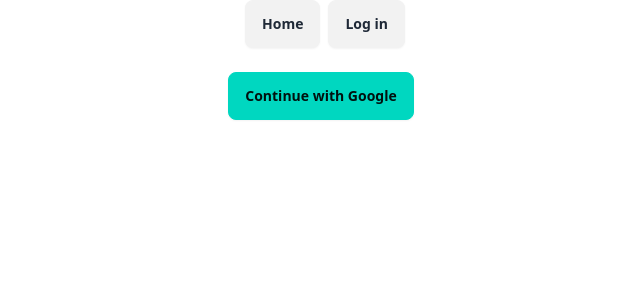
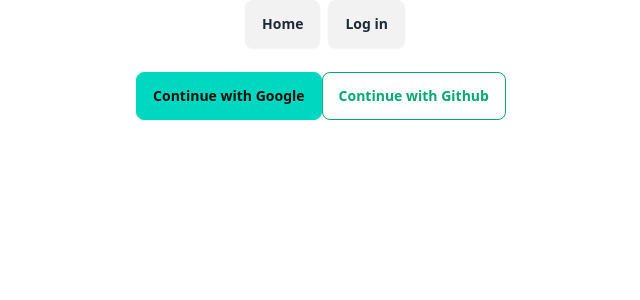
Before and after one commit to ALNoman78/firebase-auth, a React app: page /login in a window 1280 px wide. Shown: the top 300 px of the page, without its empty margins (319-959 px from the left). Built offline with nearby package versions, Linux system fonts and the light colour scheme; the HTML template or start-up script is replaced by a standard one.

Commit message:
github authorization added

```diff
--- a/src/components/Login/Login.jsx
+++ b/src/components/Login/Login.jsx
@@ -1,44 +1,53 @@
-import { GoogleAuthProvider, signInWithPopup, signOut } from "firebase/auth"
+import { GithubAuthProvider, GoogleAuthProvider, signInWithPopup, signOut } from "firebase/auth"
 import auth from "../../firebase.init"
-import { useState } from "react"
+import { useDebugValue, useState } from "react"
 
 
 const Login = () => {
+    const [user , setUser] = useState(null)
 
-    const provider = new GoogleAuthProvider
-    const [user, setUser] = useState(null)
-
+    const googleProvider = new GoogleAuthProvider()
+    const githubProvider = new GithubAuthProvider()
     const handleGoogleSignIn = () => {
-        signInWithPopup(auth, provider)
+        signInWithPopup(auth , googleProvider)
         .then((request) => {
-                console.log(request.user)
+            console.log(request);
             setUser(request.user)
         })
-            .catch((error) => {
-                console.log('Error', error)
-                setUser(null)
-            })
+        .catch(error => console.log(error))
     }
 
     const handleSignOut = () => {
         signOut(auth)
-            .then((resutl) => {
-                console.log('Sign out successful', resutl);
+        .then(() => {
+            console.log('successful')
             setUser(null)
         })
-            .catch((error) => {
+        .catch(error => {
             console.log(error)
         })
+    }
+    const handleGithubSignIn = () => {
+        signInWithPopup(auth , githubProvider)
+        .then((result => {
+            // const credential = GithubAuthProvider.credentialFromResult(result)
+            console.log(result.user)
+            setUser(result.user)
+        }))
+        .catch(error => console.log(error))
     }
     return (
         <div className="flex justify-center my-6">
             {/* <button onClick={handleGoogleSignIn} className="btn btn-accent">Continue with Google</button> */}
             {
                 user ?
-                    <button onClick={handleSignOut} className="btn ml-3 btn-error">Sign Out</button> :
+                    <button onClick={handleSignOut} className="btn ml-3 btn-error">Sign Out</button>
+                    :
+                    <div>
                         <button onClick={handleGoogleSignIn} className="btn btn-accent">Continue with Google</button>
+                        <button onClick={handleGithubSignIn} className="btn btn-outline btn-success">Continue with Github</button>
+                    </div>
             }
-            {/* <button onClick={handleSignOut} className="btn ml-3 btn-error">Sign Out</button> */}
             {
                 user && <div>
                     <img className="rounded-full w-14 h-14" src={user.photoURL} alt="" />
```
Lines whose indentation alone changed are shown as unchanged.
